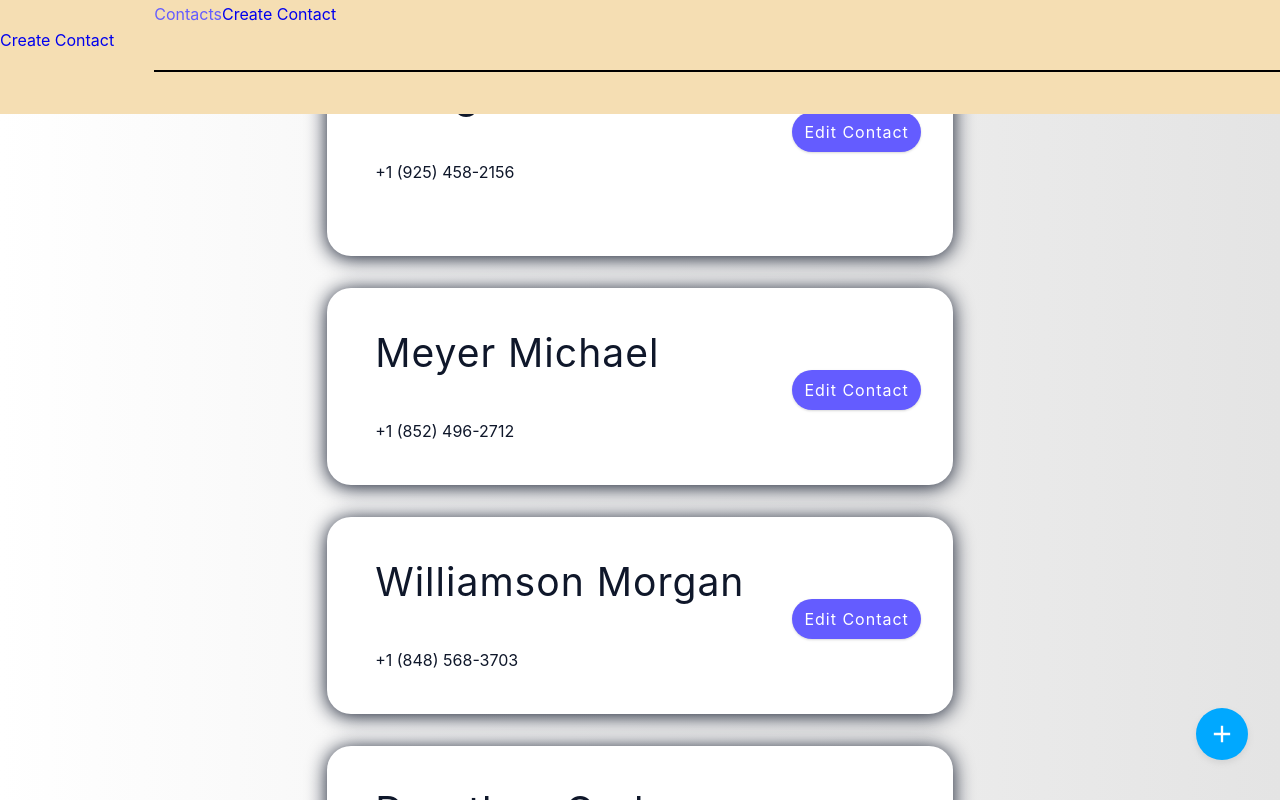
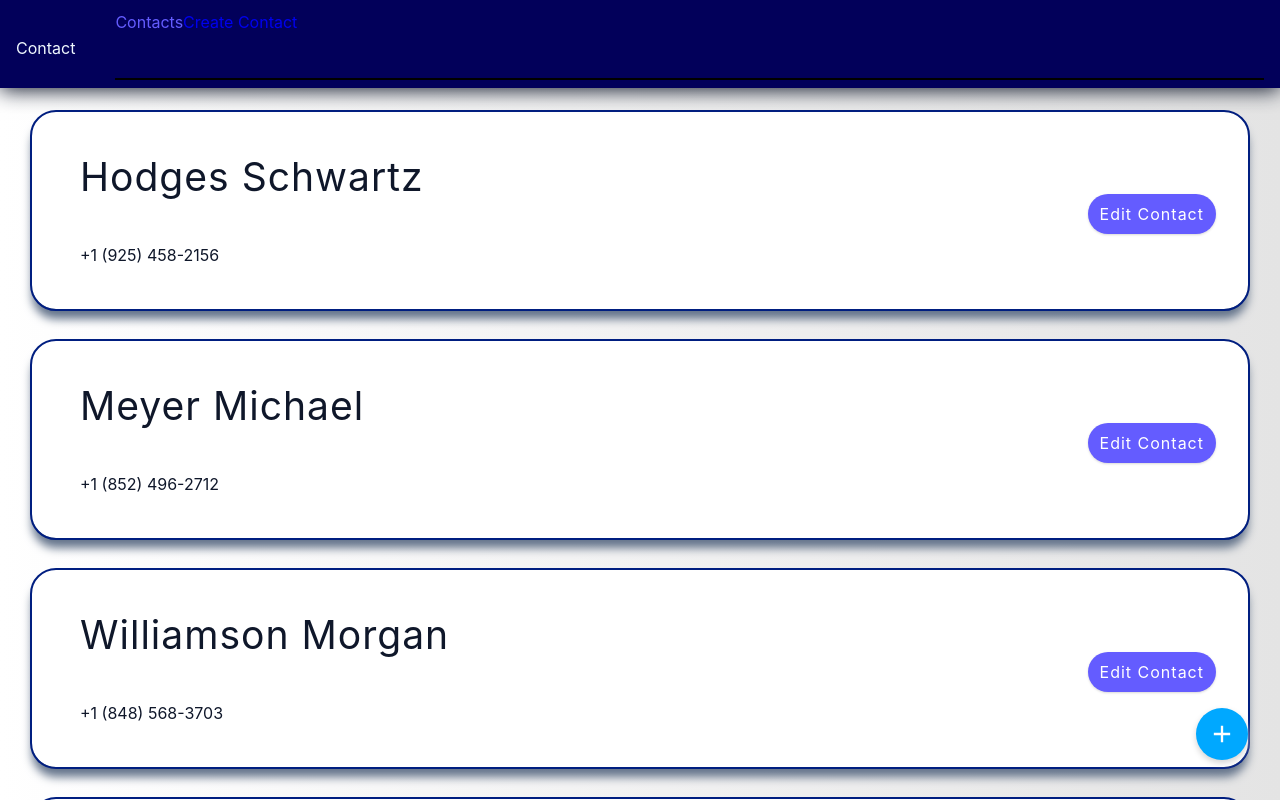
Before and after one commit to GB1999/contacts-web-app, a React (Create React App) app: page /contacts in a window 1280 px wide. Shown: the top 800 px of the page. Built offline with nearby package versions, Linux system fonts and the light colour scheme.

Commit message:
Search bar provides better results

```diff
--- a/public/index.html
+++ b/public/index.html
@@ -15,6 +15,7 @@
       user's mobile device or desktop. See https://developers.google.com/web/fundamentals/web-app-manifest/
     -->
     <link rel="manifest" href="%PUBLIC_URL%/manifest.json" />
+    <link rel="stylesheet" href="https://use.fontawesome.com/releases/v5.3.1/css/all.css" integrity="sha384-mzrmE5qonljUremFsqc01SB46JvROS7bZs3IO2EmfFsd15uHvIt+Y8vEf7N7fWAU" crossorigin="anonymous">
     <!--
       Notice the use of %PUBLIC_URL% in the tags above.
       It will be replaced with the URL of the `public` folder during the build.
--- a/src/components/SearchBar.js
+++ b/src/components/SearchBar.js
@@ -1,12 +1,60 @@
-import React from "react";
+import React, { useState } from "react";
+import { useDispatch, useSelector } from "react-redux";
 
-const SearchBar = ({placeholder, data}) => {
+import { searchContacts, setSearch } from "../features/contacts/contactsSlice";
 
+import { motion, AnimateSharedLayout } from "framer-motion";
+import { useForm } from "react-hook-form";
+
+const SearchBar = ({ placeholder, data }) => {
+  const dispatch = useDispatch();
+
+  const {
+    register,
+    handleSubmit,
+    watch,
+    formState: { errors },
+  } = useForm();
+
+  const [isFocused, setFocused] = useState(false);
+
+  const onSubmit = (data, event) => {
+    event.preventDefault();
+  };
+
+  const onError = () => {
+    console.log("Submission Error");
+  };
+
+  const focusVarients = {
+    notFocused: {
+      borderColor: "#000",
+      outerWidth: 0,
+    },
+    focused: {
+      borderColor: "#111",
+      outerWidth: 2,
+    },
+  };
 
   return (
     <div className="search-bar">
-      <div className="searchInput">
-        <input type="text"/>
+      <div>
+        <motion.input
+          className="search-bar__input"
+          whileHover={{ scale: 1.02 }}
+          type="text"
+          onFocus={() => {
+            let toggle = true;
+            dispatch(setSearch(toggle));
+          }}
+          onChange={(event) => {
+            dispatch(searchContacts(event.target.value));
+          }}
+          placeholder="Search for Contacts..."
+        />
+
+
         <div className="searchIcon"></div>
       </div>
     </div>
--- a/src/components/header/Header.css
+++ b/src/components/header/Header.css
@@ -4,8 +4,19 @@
     width: 100%;
     flex: 1;
     flex-direction: column;
+    z-index: 1;
 
-    background-color: wheat;
+
+    overflow: hidden;
+    box-shadow: 0 2px 20px var(--grey-900);
+    background-color: rgb(2, 0, 90);
+    padding: .5rem 1rem 0rem 1rem;
+    display: flex;
+    flex-direction: column;
+
+    justify-content: space-between;
+    cursor: pointer;
+
   }
 
   .header-top {
@@ -19,6 +30,7 @@
     justify-content: center;
     align-items: center;
     margin-right: 20px;
+    color: aliceblue;
   }
 
   .header-logo {
@@ -50,44 +62,13 @@
   }
 
   .header-bottom {
+
+    overflow: hidden;
+    background-color: var(--onPrimary-100);
+
+    outline: 2px  solid rgb(0, 30, 128);
+    padding: .5rem 1rem 0rem 1rem;
     display: flex;
-    flex: 1;
-    justify-content: flex-end;
-    align-items: center;
-    margin-top: 6px;
+    flex-direction: row;
+
   }
-
-  .header-bottom__email {
-    margin-right: 55px;
-  }
-
-  .header-bottom__phone {
-    margin-right: 65px;
-  }
-
-  .header-bottom__bag {
-    position: absolute;
-    display: flex;
-  }
-
-  .header-bottom__bag-icon {
-    position: relative;
-    display: flex;
-    left: -5px;
-    width: 30px;
-    height: 30px;
-  }
-
-  .header-bottom__bag-count {
-    position: absolute;
-    display: flex;
-    justify-content: center;
-    align-items: center;
-    font-family: RobotoRegular;
-    right: 0px;
-    top: -5px;
-    width: 20px;
-    height: 20px;
-    background-color: red;
-    border-radius: 10px;
-    color: white}
--- a/src/components/header/Header.js
+++ b/src/components/header/Header.js
@@ -8,7 +8,7 @@ import SearchBar from "../SearchBar";
 import { useState, useEffect } from "react";
 import { NavLink } from "react-router-dom";
 const Header = () => {
-  const [showSearch, shouldShowSearch] = useState(false);
+  const [showSearch, shouldShowSearch] = useState(true);
   const [lastYPos, setLastYPos] = useState(300);
 
   useEffect(() => {
@@ -26,30 +26,38 @@ const Header = () => {
     };
   }, [lastYPos]);
 
+  return (
+    <motion.div
+      className="header"
+      layout
+      transition={{ layout: { duration: 1, type: "spring" } }}
+    >
+      <motion.div className="header-top" layout>
+        <motion.div className="header-top__logo" layout>
+          <NavLink to="/contacts/create_contact" className="header-top__logo">
+            Contact
+          </NavLink>
+        </motion.div>
+        <motion.div className="header-top__navbar" layout>
+          <motion.div className="header-top__navigation">
+            <Navbar />
+          </motion.div>
+          <motion.hr className="header-top__seperator" />
+        </motion.div>
 
-  return (
-    <motion.div className="header">
-      <div className="header-top">
-        <div className="header-top__logo">
-        <NavLink to="/contacts/create_contact" className="header-top__logo">
-            Create Contact
-          </NavLink>
-        </div>
-        <div className="header-top__navbar">
-          <div className="header-top__navigation">
-            <Navbar />
-          </div>
-          <hr className="header-top__seperator" />
-        </div>
-      </div>
+      </motion.div >
+      {showSearch && (
         <motion.div
+          layout
           className="header-bottom"
           initial={{ opacity: 0 }}
-        animate={{ opacity: showSearch? 1 : 0 }}
-        transition={{ opacity: { duration: 0.2 } }}
+            animate={{ opacity: 1 }}
+            transition={{ duration: 0.5 }}
+
         >
           <SearchBar />
         </motion.div>
+      )}
     </motion.div>
   );
 };
--- a/src/features/contacts/contactsSlice.js
+++ b/src/features/contacts/contactsSlice.js
@@ -2,10 +2,12 @@ import { createSlice } from "@reduxjs/toolkit";
 import contacts from "../../data/contactData";
 
 const initialState = {
-  contacts: contacts,
+  contactEntries: contacts,
   contactsToDelete: [],
+  searchResults: [],
   amount: 5,
   isLoading: true,
+  isSearching: false,
 };
 
 const contactsSlice = createSlice({
@@ -13,31 +15,61 @@ const contactsSlice = createSlice({
   initialState,
   reducers: {
     addContact: (state, { payload }) => {
-      console.log(`Creating contact ${payload.newContact.id}`)
-      console.log(payload.newContact)
-      state.contacts = [...state.contacts, payload.newContact];
+      console.log(`Creating contact ${payload.newContact.id}`);
+      console.log(payload.newContact);
+      state.contactEntries = [...state.contactEntries, payload.newContact];
     },
 
     editContact: (state, { payload }) => {
-      console.log(`Editing contact ${payload.editedContact.id}`)
-      state.contacts = state.contacts.map((contact) =>
-        contact.id === payload.editedContact.id ? payload.editedContact : contact
+      console.log(`Editing contact ${payload.editedContact.id}`);
+      state.contactEntries = state.contactEntries.map((contact) =>
+        contact.id === payload.editedContact.id
+          ? payload.editedContact
+          : contact
       );
     },
     removeContacts: (state) => {
-      state.contacts = state.contacts.filter(
+      state.contactEntries = state.contactEntries.filter(
         (contact) => !state.contactsToDelete.includes(contact.id)
       );
     },
     markForDeletion: (state, { payload }) => {
       state.contactsToDelete = [...state.contactsToDelete, payload.id];
     },
+    setSearch: (state, payload) => {
+      console.log(payload);
+      state.isSearching = payload;
+    },
+    searchContacts: (state, { payload }) => {
+      state.searchResults = state.contactEntries.filter(
+        (contact) =>
+          contact.firstName.startsWith(payload) ||
+          contact.lastName.startsWith(payload)
+      );
+
+      state.searchResults = state.contactEntries.filter((contact) => {
+        if (
+          contact.firstName.toLowerCase().startsWith(payload.toLowerCase()) ||
+          contact.lastName.toLowerCase().startsWith(payload.toLowerCase())
+        )
+          return true;
+
+        return false;
+      });
+
+      state.searchResults = state.searchResults.sort((a, b) =>
+        a.lastName.localeCompare(b.lastName)
+      );
+    },
   },
 });
 
-console.log(contactsSlice);
-
-export const { addContact, removeContacts, editContact } =
-  contactsSlice.actions;
+export const {
+  addContact,
+  removeContacts,
+  editContact,
+  setSearch,
+  searchContacts,
+} = contactsSlice.actions;
 
 export default contactsSlice.reducer;
--- a/src/index.css
+++ b/src/index.css
@@ -174,31 +174,58 @@ ul {
   width: 100%;
 }
 
+.header-spacer{
+  height: 80px;
+}
+
 .search-bar {
-
-  width: 100%;
-  top:0;
-  z-index: 1;
   box-shadow: 0 2px 24px 0 rgb(0 0 0 / 15%);
   background-color: #ffffff !important;
   animation: 500ms ease-in-out 0s normal none 1 running fadeInDown;
-  padding-top: 0px;
-  padding-bottom: 0px;
+  outline: 2px solid blue;
+  margin: 1rem 2rem;
+
+  box-shadow: 0 10px 10px var(--grey-500);
+  border-radius: var(--borderRadius);
+  background-color: var(--onPrimary-100);
+  /* display: flex; */
+  /* flex-direction: row; */
+  /* justify-content: space-between; */
+  /* cursor: pointer; */
+}
+
+.search-bar__input{
+  color: var(--black);
+  background: var(--grey-100);
+  border: transparent;
+  /* border-color: var(--green-dark);
+  border-width: 10px; */
+  border-radius: var(--borderRadius);
+  letter-spacing: var(--letterSpacing);
+  padding: 0.375rem 0.75rem;
+  box-shadow: var(--shadow-1);
+  transition: var(--transition);
+  text-transform: capitalize;
+  height: 3rem;
+  width: 100%;
 }
 
 /* contacts */
 .contacts {
-  display: grid;
-  grid-template-rows: repeat(auto-fit, minmax(12rem, 16rem));
+  grid-template-columns: repeat(auto-fit, minmax(400px, 1fr));
+  grid-auto-rows: 50%;
   gap: 2rem;
   justify-content: center;
 }
 
 .contact-card {
+  margin: 2rem 2rem;
   overflow: hidden;
-  box-shadow: 0 2px 20px var(--grey-900);
+  box-shadow: 0 10px 10px var(--grey-500);
   border-radius: var(--borderRadius);
   background-color: var(--onPrimary-100);
+
+  outline: 2px  solid rgb(0, 30, 128);
   padding: .5rem 1rem 0rem 1rem;
   display: flex;
   flex-direction: row;
--- a/src/pages/Contacts.js
+++ b/src/pages/Contacts.js
@@ -3,10 +3,11 @@ import { useSelector } from "react-redux";
 import ContactCard from "../components/ContactCard";
 
 const Contacts = () => {
-  const {contacts} = useSelector((state)=>state.contacts);
+  const { contactEntries, searchResults, isSearching } = useSelector((state) => state.contacts);
+
   return (
     <>
-
+      <div className="header-spacer"></div>
       <motion.div
         initial={{ opacity: 0 }}
         animate={{ opacity: 1 }}
@@ -14,7 +15,20 @@ const Contacts = () => {
         className="contacts"
       >
         <AnimateSharedLayout>
-        {contacts.map((contact) => {
+          {isSearching
+            ? searchResults.map((contact) => {
+                return (
+                  <ContactCard
+                    key={contact.id}
+                    id={contact.id}
+                    firstName={contact.firstName}
+                    lastName={contact.lastName}
+                    phone={contact.phone}
+                    email={contact.email}
+                  ></ContactCard>
+                );
+              })
+            : contactEntries.map((contact) => {
                 return (
                   <ContactCard
                     key={contact.id}
@@ -32,7 +46,4 @@ const Contacts = () => {
   );
 };
 
-
-
-
 export default Contacts;
--- a/src/pages/CreateContact.js
+++ b/src/pages/CreateContact.js
@@ -40,7 +40,7 @@ const CreateContact = () => {
   };
 
   const onError = () => {
-    console.log("ERROR");
+    console.log("Submission Error");
   };
 
   const focusVarients = {
```
Lines whose indentation alone changed are shown as unchanged.
